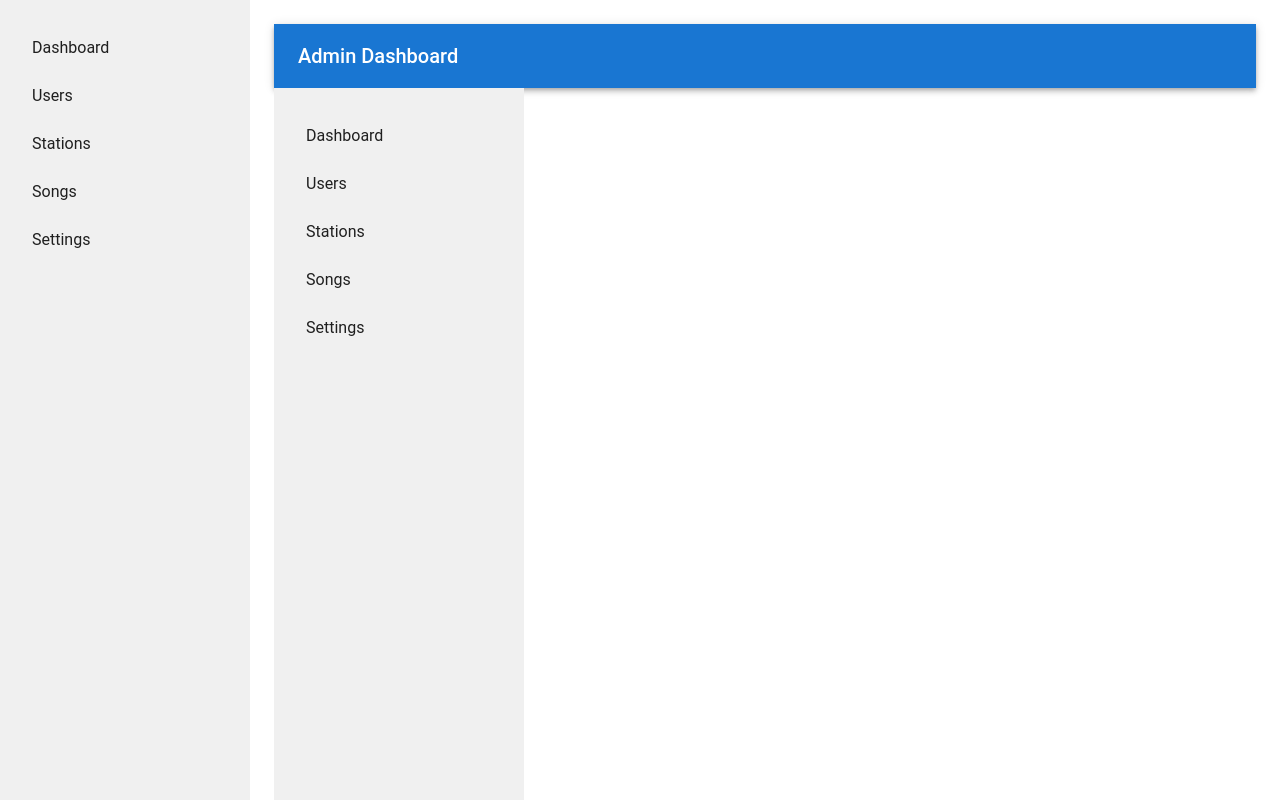
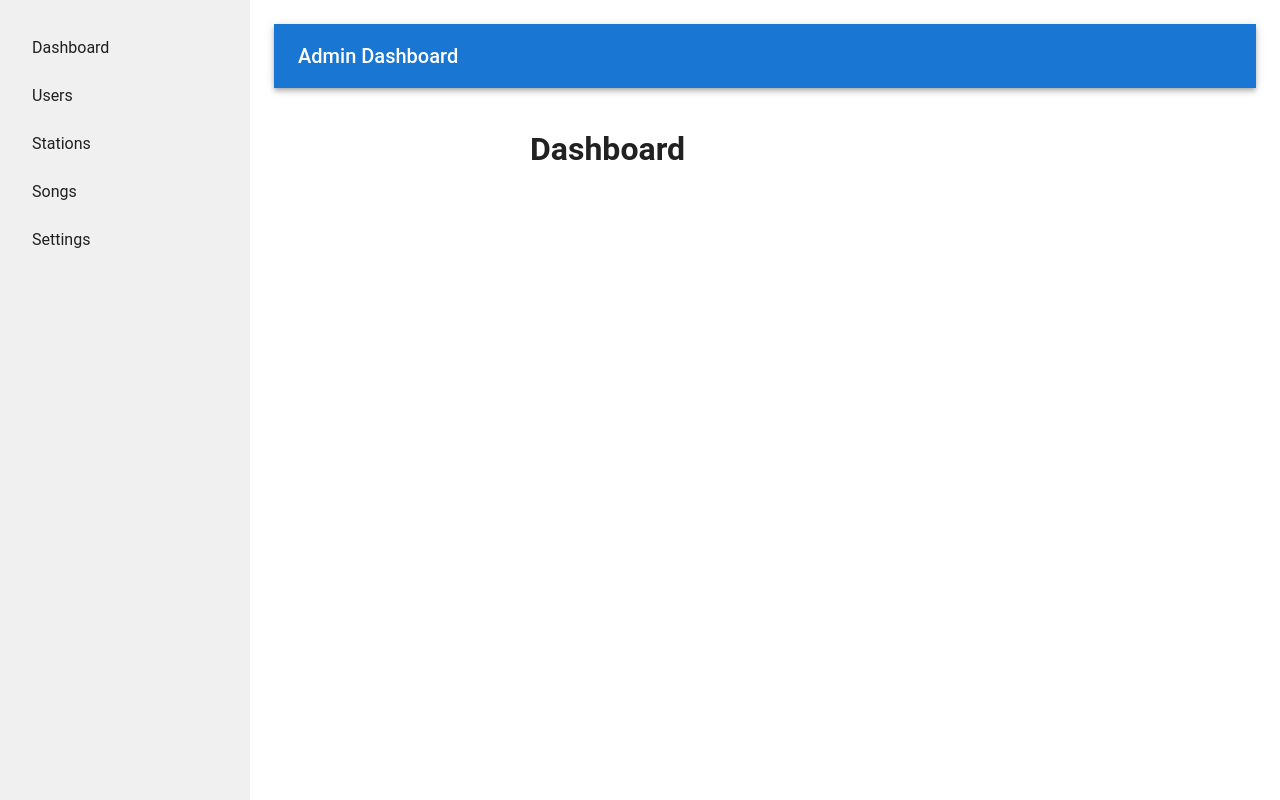
Before and after one commit to connorstake/louderspace, a React (Create React App) app in the folder ui/: page / in a window 1280 px wide. Shown: the top 800 px of the page. Built offline with nearby package versions, Linux system fonts and the light colour scheme.

Commit message:
add navbar

```diff
--- a/ui/src/components/layout/Layout.tsx
+++ b/ui/src/components/layout/Layout.tsx
@@ -1,6 +1,7 @@
 import React, { ReactNode } from 'react';
 import { Box } from '@mui/material';
 import SideBar from './SideBar';
+import Navbar from "./Navbar";
 
 interface LayoutProps {
     children: ReactNode;
@@ -9,8 +10,10 @@ interface LayoutProps {
 const Layout: React.FC<LayoutProps> = ({ children }) => {
     return (
         <Box display="flex">
+
             <SideBar />
             <Box component="main" flexGrow={1} p={3}>
+                <Navbar />
                 {children}
             </Box>
         </Box>
--- a/ui/src/pages/DashboardPage.tsx
+++ b/ui/src/pages/DashboardPage.tsx
@@ -6,8 +6,6 @@ import  SideBar   from '../components/layout/SideBar';
 const DashboardPage: React.FC = () => {
     return (
         <div>
-            <Navbar />
-            <SideBar />
             <main style={{ marginLeft: 240, padding: 16 }}>
                 <h1>Dashboard</h1>
             </main>
--- a/ui/src/pages/UsersPage.tsx
+++ b/ui/src/pages/UsersPage.tsx
@@ -9,7 +9,6 @@ const UsersPage: React.FC = () => {
 
     return (
         <div>
-            <Navbar />
         <main style={{ marginLeft: 240, padding: 16 }}>
     <h1>Users</h1>
     {loading ? (
```
